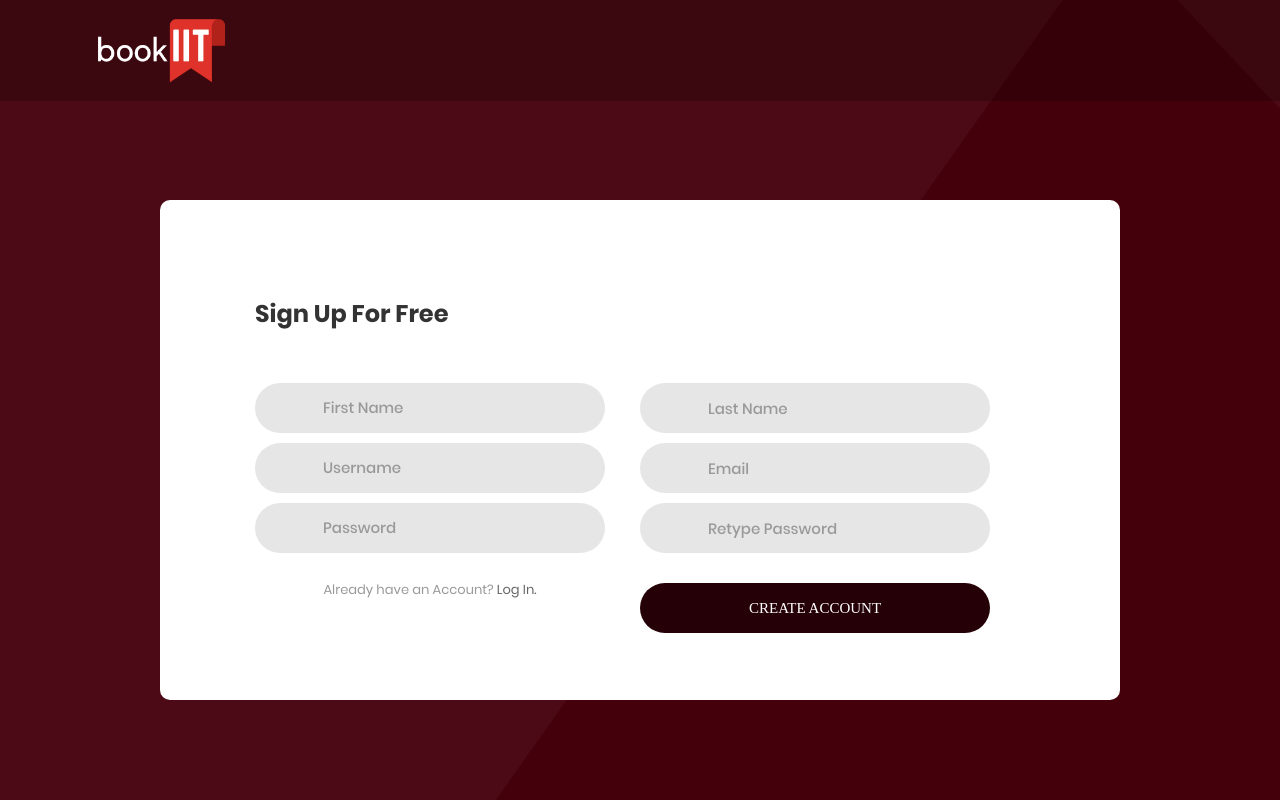
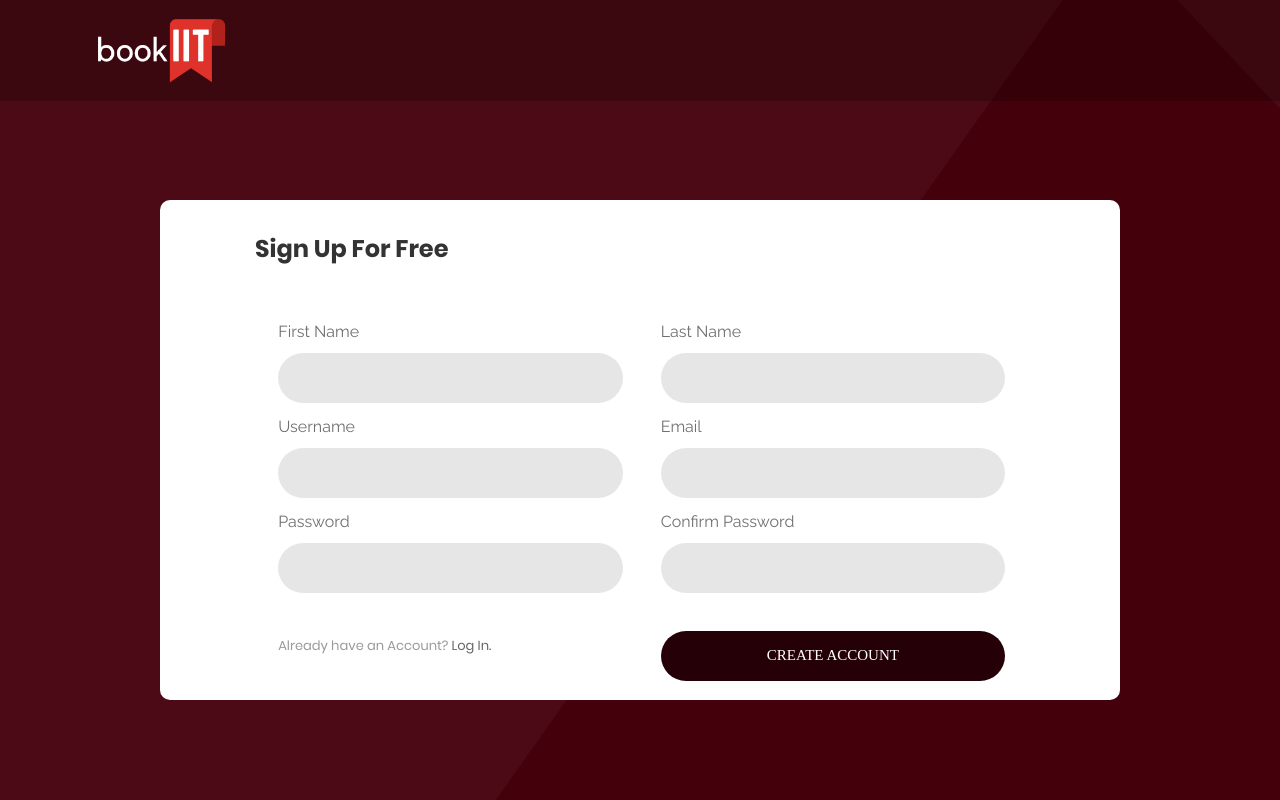
Before and after one commit to ROBILLOS/bookIIT, a Flask app: page /register in a window 1280 px wide. Run offline with Flask 2, Linux system fonts and the light colour scheme; some libraries are stand-ins or nearby versions; some web fonts are replaced.

Commit message:
Updated LogIn, Register and AddVenue forms

```diff
--- a/app.py
+++ b/app.py
@@ -1,5 +1,5 @@
 from flask import Flask,session, request, flash, url_for, redirect, render_template, abort ,g
-from forms import Registration, LogIn
+from forms import Registration, LogIn, AddVenue
 
 ##from flask-login import login_user , logout_user , current_user , login_required
 
@@ -19,7 +19,10 @@ def landing():
 
 @app.route("/login")
 def login():
-	return render_template('login.html')
+	form = LogIn()
+	#if
+	return render_template('login.html', title='Log In', form=form)
+
 
 @app.route("/register", methods=['GET','POST'])
 def register():
@@ -35,7 +38,10 @@ def venue():
 
 @app.route("/venue/add")
 def venue2():
-	return render_template('addvenue.html')
+	form = AddVenue()
+	# if
+	return render_template('addvenue.html', title='Add Venue', form=form)
+
 # @app.route("/login", methods=['GET', 'POST'])
 # def call_login():
 # 	redirect(url_for('index')+'#modLogin')
--- a/forms.py
+++ b/forms.py
@@ -1,17 +1,31 @@
 from flask_wtf import FlaskForm
 from wtforms import StringField, PasswordField, SubmitField, BooleanField
-from wtforms.validators import DataRequired, Length, Email, EqualTo
+from wtforms.validators import DataRequired, Length, Email, EqualTo, Optional
 
 class Registration(FlaskForm):
+	fname = StringField('First Name',
+							validators=[DataRequired(), Length(min=5, max=20)])
+	lname = StringField('Last Name',
+							validators=[DataRequired(), Length(min=2, max=20)])
 	username = StringField('Username',
-							validators=[DataRequired(), Length(min=2, max=20)])
+							validators=[DataRequired(), Length(min=5, max=16)])
 	email = StringField('Email',
 							validators=[DataRequired(), Email()])
 	password = PasswordField('Password',
 							validators=[DataRequired()])
 	confirm_password = PasswordField('Confirm Password',
 							validators=[DataRequired(), EqualTo('password')])
-	submit = SubmitField('Sign Up')
+	submit = SubmitField('Create Account')
+
+def validate_username(self, username):
+	user = User.query.filter_by(username=username.data).first()
+	if user:
+		raise ValidationError('That username already exists! Please use a different one.')
+
+def validate_email(self, email):
+	user = User.query.filter_by(email=email.data).first()
+	if user:
+		raise ValidationError('That e-mail is already in use! Please use a different one.')
 
 
 class LogIn(FlaskForm):
@@ -21,3 +35,18 @@ class LogIn(FlaskForm):
 							validators=[DataRequired()])
 	remember = BooleanField('Remember Me')
 	submit = SubmitField('Log In')
+
+class AddVenue(FlaskForm):
+	room = StringField('Room Name',
+							validators=[DataRequired()])
+	college = StringField('Password',
+							validators=[DataRequired()])
+	location = StringField('Location',
+							validators=[Optional()])
+	capacity = StringField('Capacity',
+							validators=[Optional()])
+	rate = StringField('Rate',
+							validators=[Optional()])
+	equipment = StringField('Equipment',
+							validators=[Optional()])
+	submit = SubmitField('Add Venue')
--- a/static/css/formsmain.css
+++ b/static/css/formsmain.css
@@ -227,7 +227,7 @@ iframe {
   display: flex;
   flex-wrap: wrap;
   justify-content: space-between;
-  padding: 100px 130px 33px 95px;
+  padding: 35px 130px 33px 95px;
 }
 
 .wrap-venue100 {
@@ -261,7 +261,7 @@ iframe {
 /*------------------------------------------------------------------
 [  ]*/
 .login100-form {
-  width: 290px;
+  width: 100%;
 }
 
 .login100-form-2 {
@@ -298,9 +298,11 @@ iframe {
 /*---------------------------------------------*/
 .wrap-input100 {
   position: relative;
-  width: 100%;
+  width: 45%;
   z-index: 1;
   margin-bottom: 10px;
+  margin-left: auto;
+  padding: 0px, 100px, 0px, 100px;
 }
 
 .input100 {
@@ -314,8 +316,10 @@ iframe {
   background: #e6e6e6;
   height: 50px;
   border-radius: 25px;
-  padding: 0 30px 0 68px;
+  padding: 0 30px 0 30px;
 }
+
+
 
 
 /*------------------------------------------------------------------
@@ -616,44 +620,17 @@ iframe {
 
   display: block;
   width: 100%;
-  background: #e6e6e6;
+  background: #;
   height: 50px;
   border-radius: 25px;
   padding: 0 30px 0 68px;
 }
 
-.form-control.reverse {
-  background: #f2f2f2;
-  -webkit-transition: .3s all ease;
-  -o-transition: .3s all ease;
-  transition: .3s all ease;
-  border-color: #f2f2f2; }
-  .form-control.reverse:focus, .form-control.reverse:active {
-    background: none;
-    border-color: #1d82ff !important; }
+.form-control{
+  border: 2px solid #260007;
+  border-radius: 4px;
+}
 
-.form-control-outline {
-  background: none; }
-  .form-control-outline:focus, .form-control-outline:active {
-    background: none; }
-  .form-control-outline.light {
-    color: #fff;
-    border-color: rgba(255, 255, 255, 0.4); }
-    .form-control-outline.light:focus, .form-control-outline.light:active {
-      border-color: white; }
-    .form-control-outline.light::-webkit-input-placeholder {
-      color: rgba(255, 255, 255, 0.5); }
-    .form-control-outline.light:-ms-input-placeholder {
-      color: rgba(255, 255, 255, 0.5); }
-    .form-control-outline.light::placeholder {
-      color: rgba(255, 255, 255, 0.5); }
-  .form-control-outline.dark {
-    color: #868e96; }
-
-    .btn2:focus, .btn2:active {
-  -webkit-box-shadow: none !important;
-  box-shadow: none !important;
-  outline: none !important; }
 
 .btn2-shadow-blue {
   -webkit-box-shadow: 0px 15px 28px -5px rgba(29, 130, 255, 0.45);
--- a/static/css/style.css
+++ b/static/css/style.css
@@ -105,7 +105,7 @@ h1, h2, h3, h4, h5 {
   background-repeat: no-repeat; }
 
 .probootstrap-cover {
-  background-image: url(../images/background.svg);
+  /*background-image: url(../images/background.svg);*/
   background-size: cover;
   background-position: center center; }
   .probootstrap-cover .probootstrap-text .probootstrap-heading {
--- a/templates/register.html
+++ b/templates/register.html
@@ -34,72 +34,66 @@
         <div class="container-login100-2">
           <div class="wrap-login100-2">
 
-            <form class="login100-form-2 validate-form">
-              <span class="login100-form-title">
+            <form class="login100-form validate-form" action="/register" method="POST">
+              <span class="login100-form-title ">
                 Sign Up For Free
               </span>
-
-              <div class="wrap-input100 validate-input" data-validate = "enter warning text here">
-                <input class="input100" type="text" name="fname" placeholder="First Name">
-                <span class="focus-input100"></span>
+              <div class="row">
+                <div class="wrap-input100 validate-input" data-validate = "Enter Error Message">
+                  {{ form.fname.label(class="form-control-label") }}
+                  {{ form.fname(class="input100") }}
                 </div>
 
-              <div class="wrap-input100 validate-input" data-validate = "Username is Already Taken">
-                <input class="input100" type="text" name="username" placeholder="Username">
-                <span class="focus-input100"></span>
+                <div class="wrap-input100 validate-input" data-validate = "Enter Error Message">
+                  {{ form.lname.label(class="form-control-label") }}
+                  {{ form.lname(class="input100") }}
+                </div>
               </div>
 
-              <div class="wrap-input100 validate-input" data-validate = "Password is required">
-                <input class="input100" type="password" name="pass" placeholder="Password">
-                <span class="focus-input100"></span>
-                <span class="symbol-input100">
-                  <i class="fa fa-lock" aria-hidden="true"></i>
-                </span>
+              <div class="row">
+                <div class="wrap-input100 validate-input" data-validate = "Enter Error Message">
+                  {{ form.username.label(class="form-control-label") }}
+                  {{ form.username(class="input100") }}
                 </div>
 
-              <div class="text-center p-t-12">
+                <div class="wrap-input100 validate-input" data-validate = "Valid email is required: ex@abc.xyz">
+                  {{ form.email.label(class="form-control-label") }}
+                  {{ form.email(class="input100") }}
+                </div>
+              </div>
+
+              <div class="row">
+                <div class="wrap-input100 validate-input" data-validate = "Enter Error Message">
+                  {{ form.password.label(class="form-control-label") }}
+                  {{ form.password(class="input100") }}
+                </div>
+
+                <div class="wrap-input100 validate-input" data-validate = "Enter Error Message">
+                  {{ form.confirm_password.label(class="form-control-label") }}
+                  {{ form.confirm_password(class="input100") }}
+                </div>
+              </div>
+
+              <div class="row">
+                <div class="wrap-input100">
                   <span class="txt1">
+                    <br>
                     Already have an Account?
                   </span>
                   <a class="txt2" href="/login">
                     Log In.
                   </a>
                 </div>
-            </form>
 
-            <form class="login100-form-2 validate-form">
-              <span class="login100-form-waste"></span>
-
-              <div class="wrap-input100 validate-input" data-validate = "Valid email is required: ex@abc.xyz">
-                <input class="input100" type="text" name="fname" placeholder="Last Name">
-                <span class="focus-input100"></span>
+                <div class="wrap-input100">
+                  <br>
+                  {{ form.submit(class="login100-form-btn")}}
+                </div>
               </div>
 
-              <div class="wrap-input100 validate-input" data-validate = "Valid email is required: ex@abc.xyz">
-                <input class="input100" type="email" name="email" placeholder="Email">
-                <span class="focus-input100"></span>
-                <span class="symbol-input100">
-                  <i class="fa fa-envelope" aria-hidden="true"></i>
-                </span>
-              </div>
 
-              <div class="wrap-input100 validate-input" data-validate = "Password is required">
-                <input class="input100" type="password" name="pass" placeholder="Retype Password">
-                <span class="focus-input100"></span>
-                <span class="symbol-input100">
-                  <i class="fa fa-lock" aria-hidden="true"></i>
-                </span>
-              </div>
-
-              <div class="container-login100-form-btn">
-                <button class="login100-form-btn">
-                  Create Account
-                </button>
             </div>
           </form>
-
-          </div>
-
         </div>
       </div>
     </section>
```
Also changed, not shown: other parts of static/css/formsmain.css (+30 -1 lines), templates/addvenue.html (+68 -132 lines), templates/index.html (+4 -4 lines), templates/login.html (+7 -8 lines), 1 other file. Lines whose indentation alone changed are shown as unchanged.
